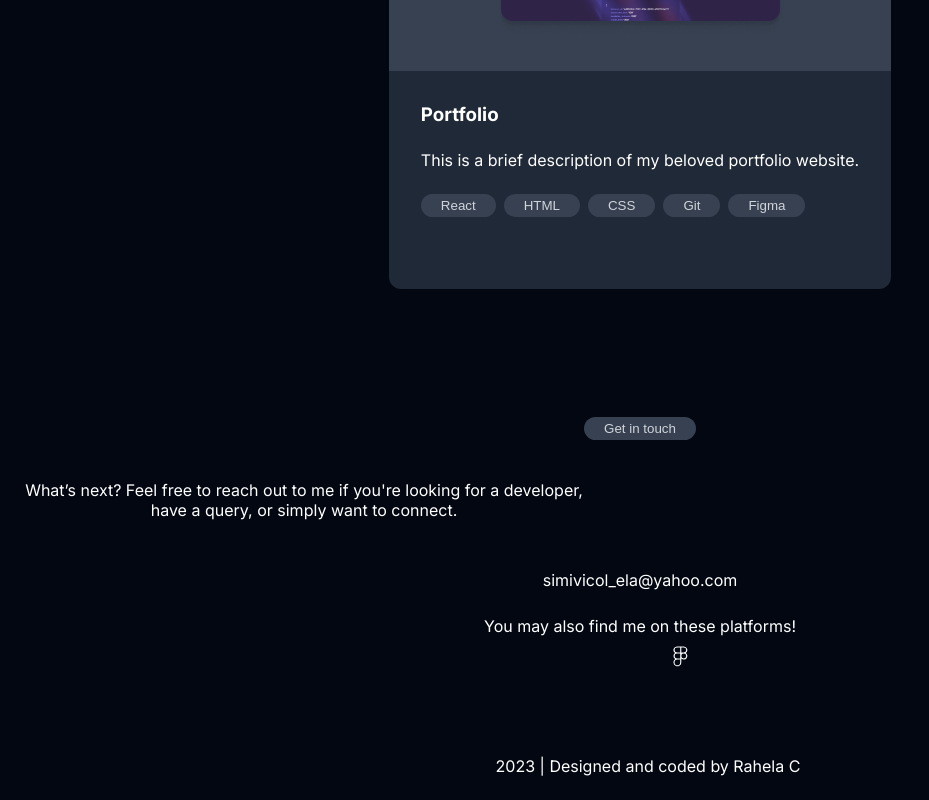
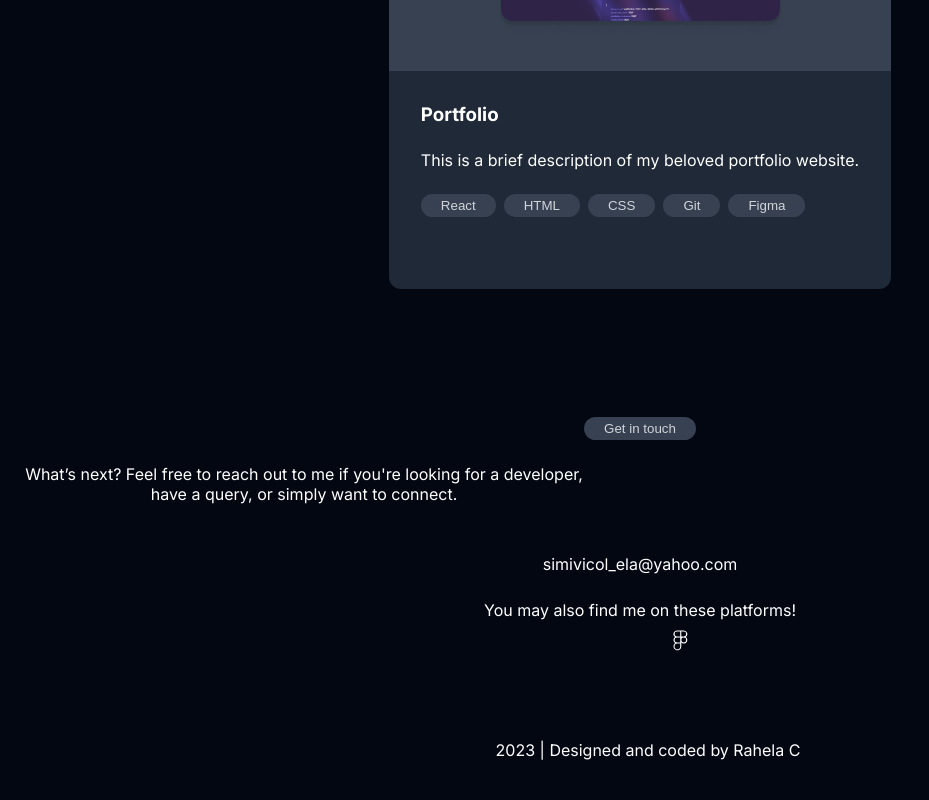
Before and after one commit to rahela-c/rahela-portfolio, a React (Vite) app: page / in a window 1280 px wide. Shown: the part 1596-2396 px from the top of the page, without its empty margins (0-929 px from the left). Built offline with nearby package versions, Linux system fonts and the light colour scheme; some icons are missing.

Commit message:
Corrected padding bottom for Heading for Contact me

```diff
--- a/src/pages/contact/index.css
+++ b/src/pages/contact/index.css
@@ -6,6 +6,10 @@
   justify-content: center;
   align-items: center;
   align-self: stretch;
+}
+
+.contactMe .headingButtonContainer {
+  padding-bottom: 0;
 }
 
 .contactContainer {
```
